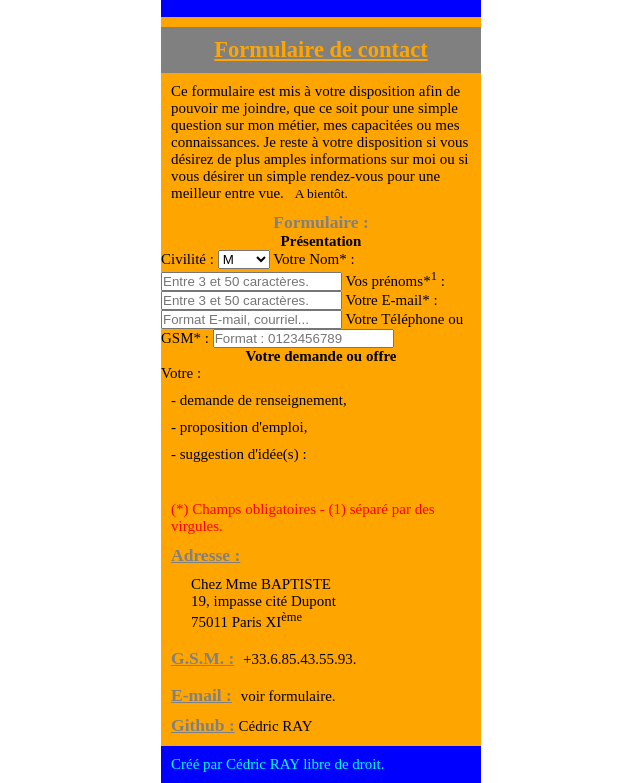
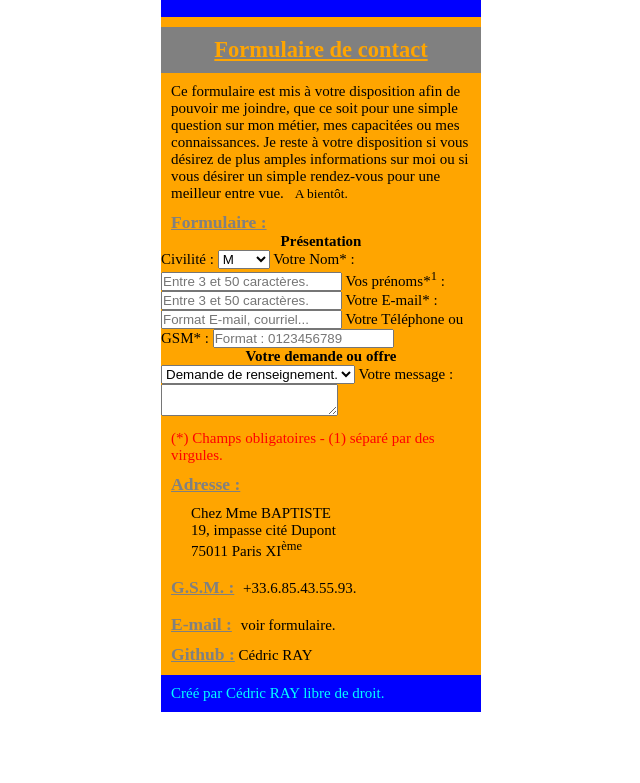
Before and after one commit to ced-77/presentation, a plain HTML site: page index.html in a window 1280 px wide. Shown: the part 2458-3241 px from the top of the page, without its empty margins (319-959 px from the left). After the commit the page ends 3170 px from the top, so only its background shows below. Drawn offline with nearby package versions, Linux system fonts and the light colour scheme.

Commit message:
Formulaire
Mise à jour du formulaire de contact. Je positionné le titre du formulaire pour l'alligner avec les autres titres des contacts. J'ai positionné correctement les écritures du css pour le formulaire.

```diff
--- a/index.html
+++ b/index.html
@@ -433,18 +433,40 @@
 									</label>
 									<input type="text" name="telephone" id="telephone" placeholder="Format : 0123456789" />
 							</section>
-							<section id="dmande_offre" >
+							<section id="demande_offre_propo" >
 								<h4>Votre demande ou offre</h4>
 								<!-- Offre d'emploi ou demande de renseignement -->
-								<label>
-									Votre :
-										<p>- demande de renseignement,</p>
-										<p>- proposition d'emploi,</p>
-										<p>- suggestion d'idée(s) :</p>
-								</label>
-									<option>
+									<!-- <label>
+										Votre :
+											<p>- demande de renseignement,</p>
+											<p>- proposition d'emploi,</p>
+											<p>- suggestion d'idée(s) :</p>
+									</label> -->
+									<!-- Choix du contacte -->
+										<select id="choix_contacte" name="choix_contacte" >
+											<option value="0" SELECTED >
+												Demande de renseignement.
+											</option>
+											<option value="1" >
+												Proposition ou offre d'emploi.
+											</option>
+											<option value="2" >
+												Suggestion d'idée.
+											</option>
+											<option value="3" >
+												Autre.
+											</option>
+										</select>
 
-									</option>
+									<!-- Message de eescription ou contenu du contacte -->
+										<label>
+											Votre message :
+										</label>
+										<textarea name="message" id="message" >
+
+										</textarea>
+
+
 
 
 
--- a/style/style.css
+++ b/style/style.css
@@ -129,19 +129,19 @@
 */
 
 	body {
-		color: black;
+		color           : black;
 		background-color: white;
 	}
 
 
 	header {
-		color: white;
+		color           : white;
 		background-color: black;
 	}
 
 	#Formations {
 		background-color: blue;
-		color: cyan;
+		color           : cyan;
 
 	}
 
@@ -151,7 +151,7 @@
 
 	#Formations h3 {
 		margin-top: 1rem;
-		color: white;
+		color     : white;
 	}
 
 	#Formations li {
@@ -166,7 +166,7 @@
 
 	#Contacts h2 {
 		background-color: grey;
-		color: orange;
+		color           : orange;
 	}
 
 	#Contacts h3 {
@@ -178,13 +178,13 @@
 	}
 
 	#Contacts a:hover {
-		color: orange;
+		color           : orange;
 		background-color: grey;
 	}
 
 
 	footer {
-		color: cyan;
+		color           : cyan;
 		background-color: blue;
 	}
 
@@ -202,6 +202,9 @@
 	margin-right: .5rem;
 }
 
+/*
+	Configuration du formulaire de contact ainsi que les moyens de contacte
+*/
 
 	#contacts p {
 		display: inline-block;
@@ -210,7 +213,7 @@
 		padding-left: .5rem;
 	}
 
-#contacts h3 {
+	#contacts h3, #formulaire_contact h3 {
 		text-decoration: underline;
 		display: inline-block;
 		/*margin-right: .5rem;*/
@@ -229,9 +232,14 @@
 	#contacts #adresse {
 
 	}
+	/* Fin de la configuration du forumlaire */
 
-
+/*
+	Configuration du pied de page
+*/
 	footer p {
 		margin: 0;
 		padding: 1rem;
 	}
+
+	/* Fin du pied de page */
```
Lines whose indentation alone changed are shown as unchanged.
